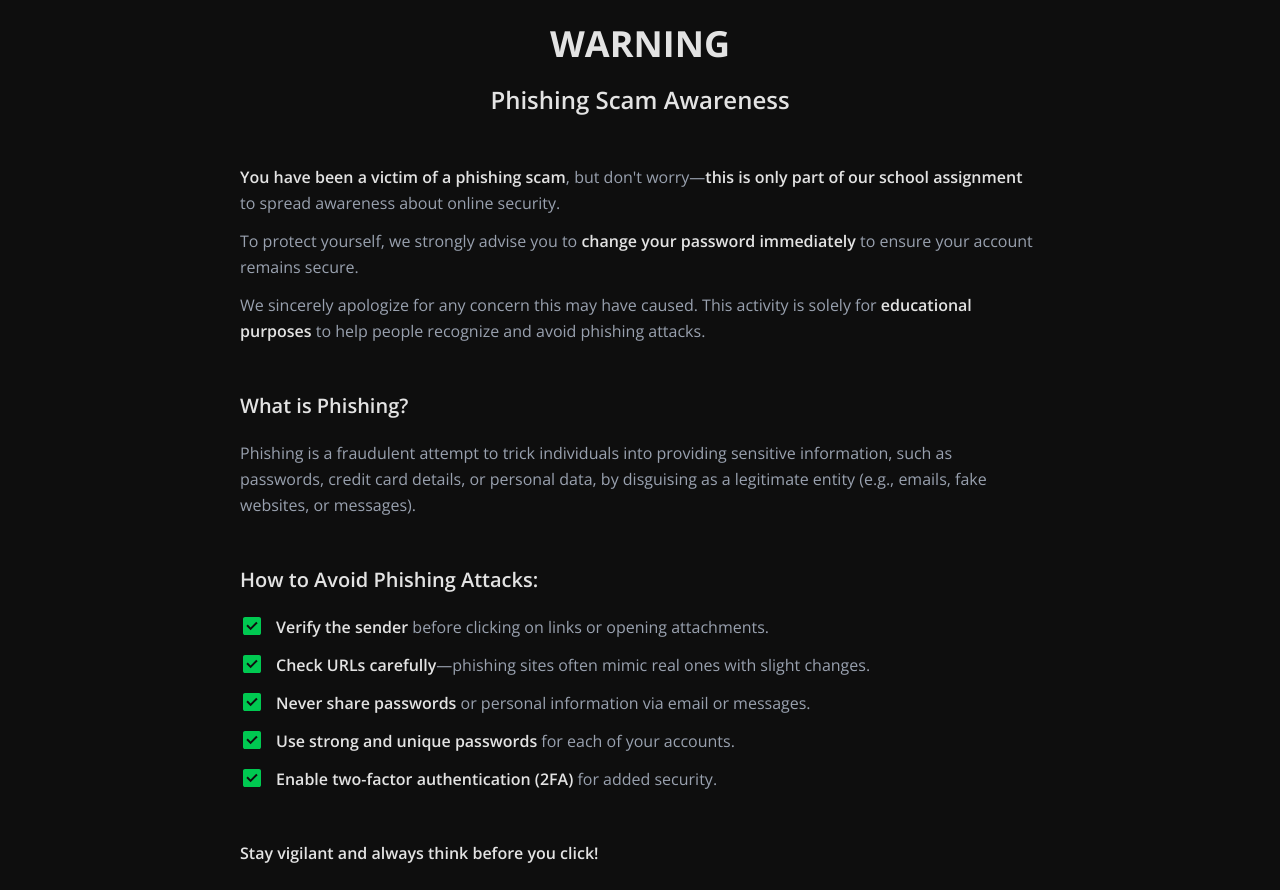
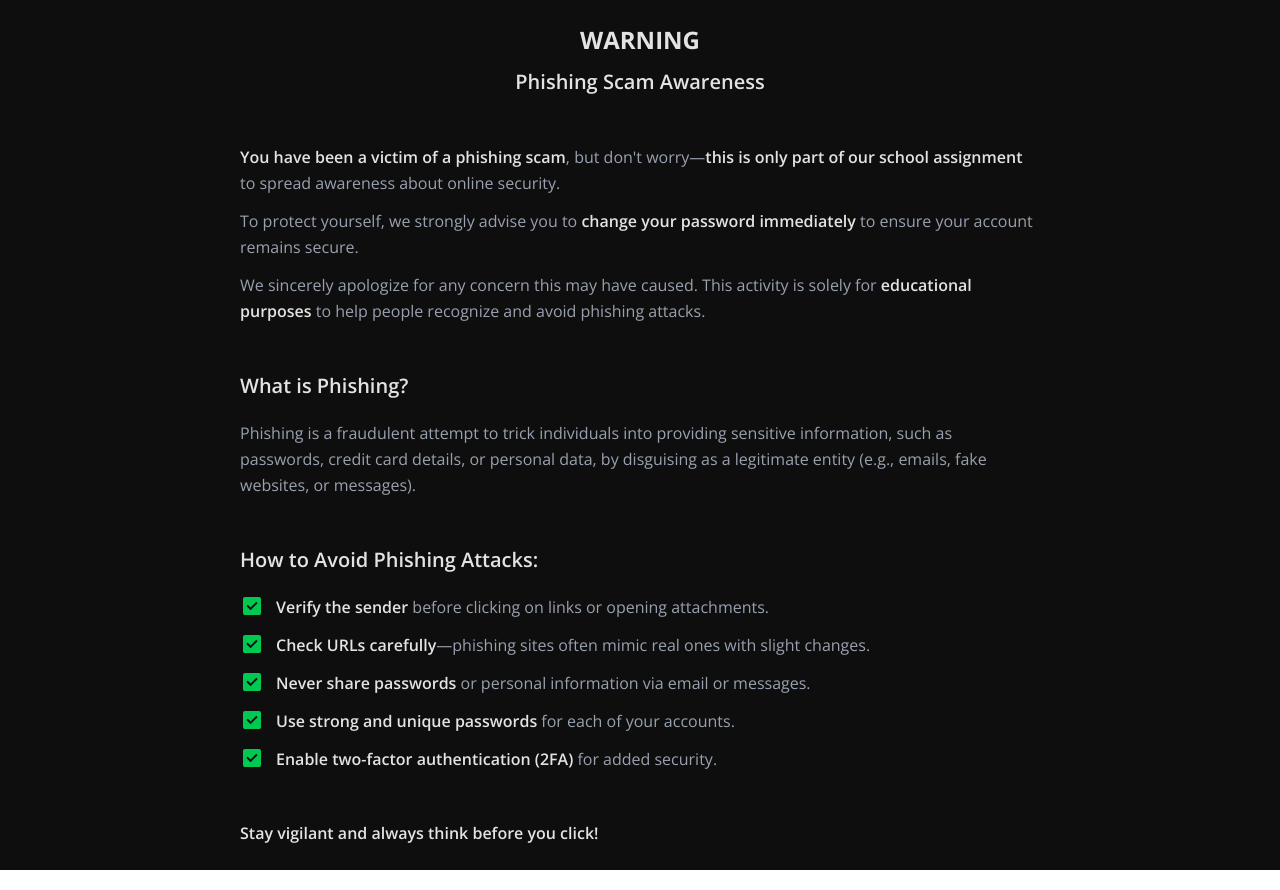
Before and after one commit to apaskarl/fishing-project, a React (Vite) app: page /warning in a window 1280 px wide. Built offline with nearby package versions, Linux system fonts and the light colour scheme; some icons are missing.

Commit message:
remove unused image asset and update Warning component styles for improved clarity

```diff
--- a/src/pages/Warning.jsx
+++ b/src/pages/Warning.jsx
@@ -1,19 +1,18 @@
 import React from "react";
-import haha from "../assets/haha.jpg";
 import { Icon } from "@iconify/react/dist/iconify.js";
 
 const Warning = () => {
   return (
     <div className="text-light bg-dark flex min-h-screen flex-col justify-center gap-5 space-y-7 p-6 leading-relaxed md:px-60">
       {/* Warning */}
-      <div className="flex flex-col items-center space-y-5">
+      <div className="flex flex-col items-center space-y-3">
         <div className="flex items-center gap-x-4">
-          <Icon icon="ion:warning-sharp" className="size-10 text-yellow-500" />
-          <h1 className="text-4xl font-bold">WARNING</h1>
-          <Icon icon="ion:warning-sharp" className="size-10 text-yellow-500" />
+          <Icon icon="ion:warning-sharp" className="size-7 text-yellow-500" />
+          <h1 className="text-2xl font-bold uppercase">Warning</h1>
+          <Icon icon="ion:warning-sharp" className="size-7 text-yellow-500" />
         </div>
 
-        <h2 className="text-2xl font-semibold">Phishing Scam Awareness</h2>
+        <h2 className="text-xl font-semibold">Phishing Scam Awareness</h2>
       </div>
 
       {/* Message */}
@@ -111,10 +110,3 @@ const List = ({ title, text }) => {
 };
 
 export default Warning;
-
-{
-  /* <img src={haha} alt="Hahahaha" className="size-56" />
-<h1 className="text-center text-3xl font-bold">
-  AHHH NA PRANK!!! HAHAHAHAHAH
-</h1> */
-}
```
Also changed, not shown: src/assets/haha.jpg (deleted).
